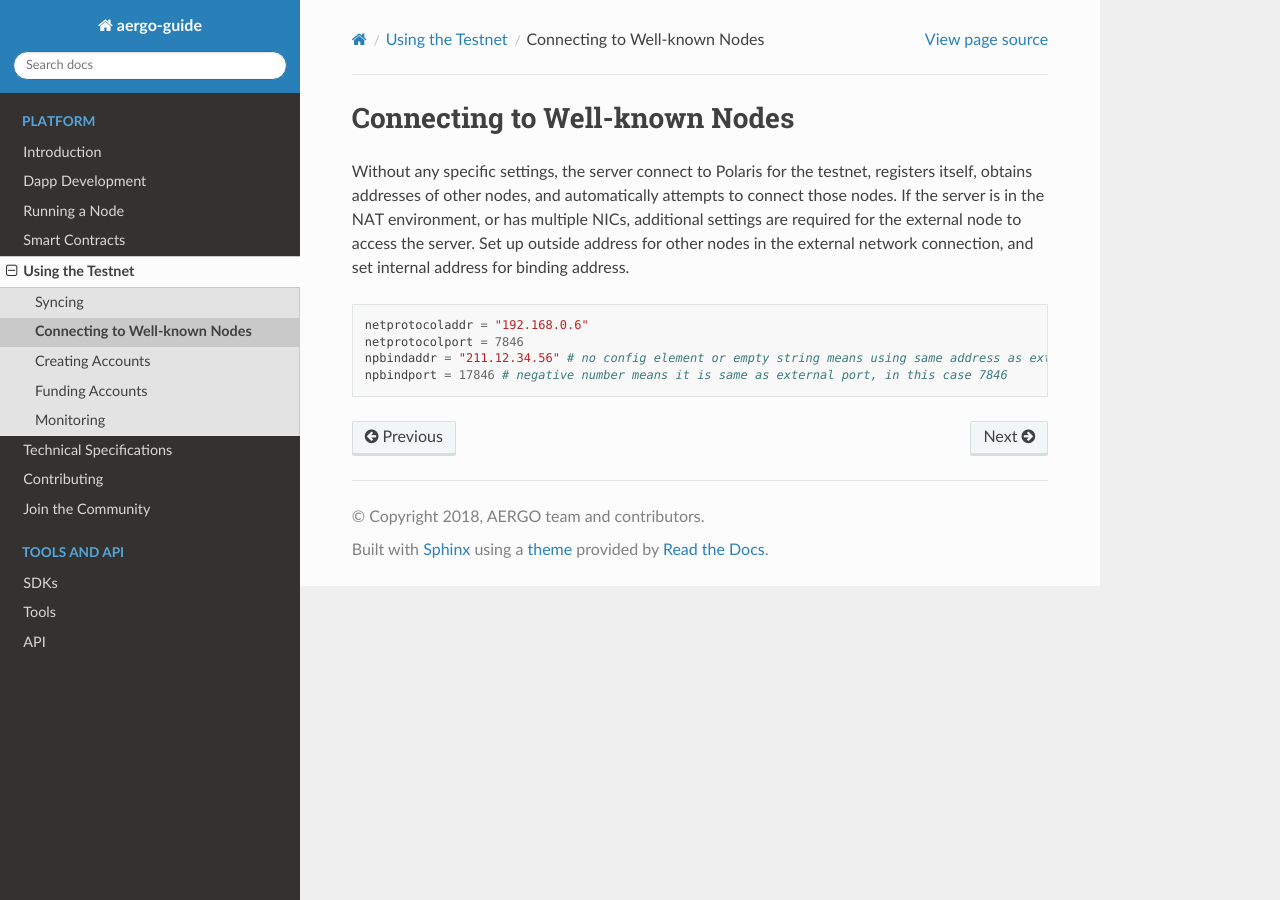
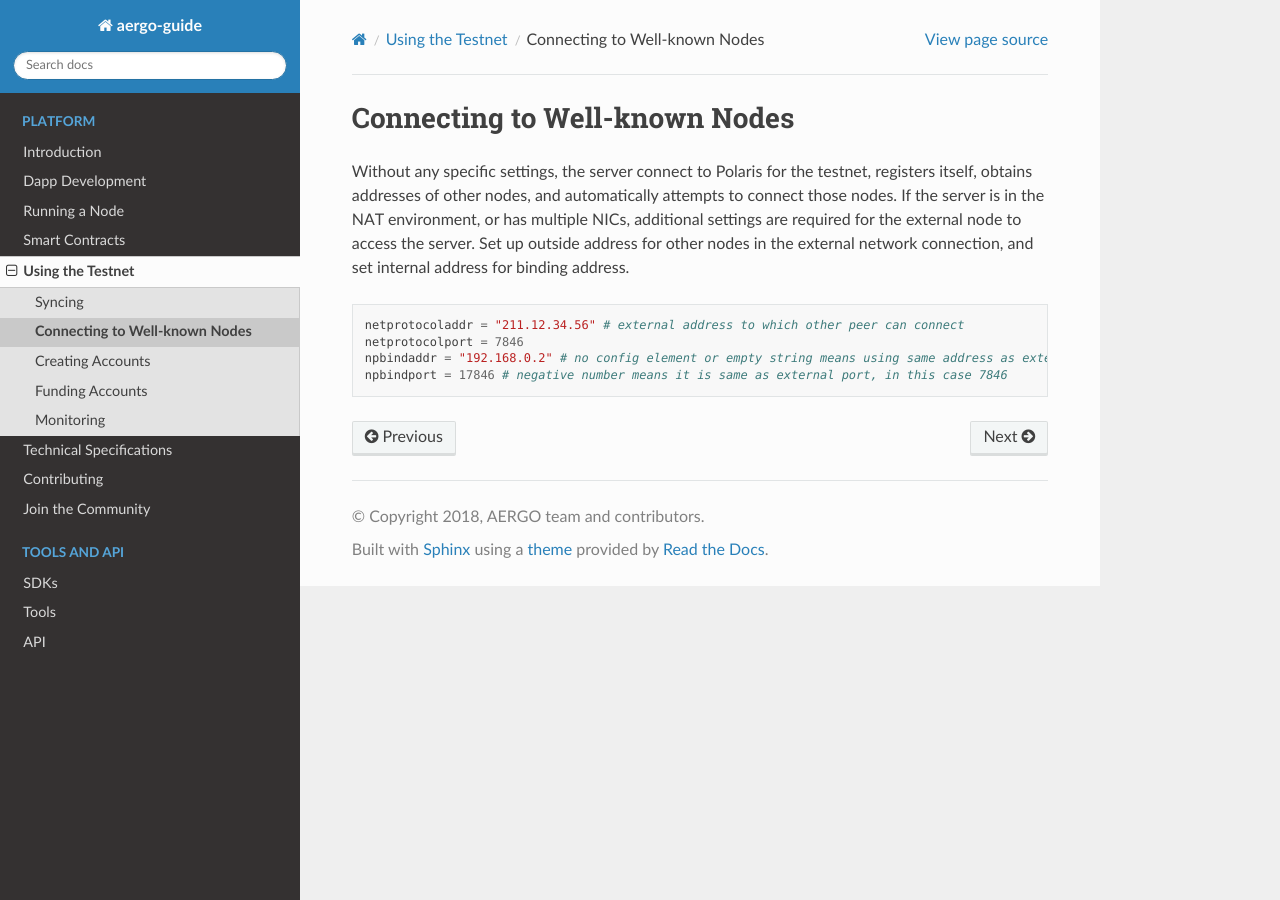
Before and after one commit to aergoio/guide, a Sphinx documentation site: the page built from source/using-testnet/connecting.rst, in a window 1280 px wide. Built offline with Sphinx 7.4.7 and the Read the Docs theme 2.0.0, drawn with Linux system fonts in a browser that asks for light colours.

Commit message:
Update connecting.rst

```diff
--- a/source/using-testnet/connecting.rst
+++ b/source/using-testnet/connecting.rst
@@ -7,7 +7,7 @@ Set up outside address for other nodes in the external network connection, and s
 
 .. code-block:: toml
 
-    netprotocoladdr = "192.168.0.6"
+    netprotocoladdr = "211.12.34.56" # external address to which other peer can connect
     netprotocolport = 7846
-    npbindaddr = "211.12.34.56" # no config element or empty string means using same address as external
+    npbindaddr = "192.168.0.2" # no config element or empty string means using same address as external
     npbindport = 17846 # negative number means it is same as external port, in this case 7846
```
